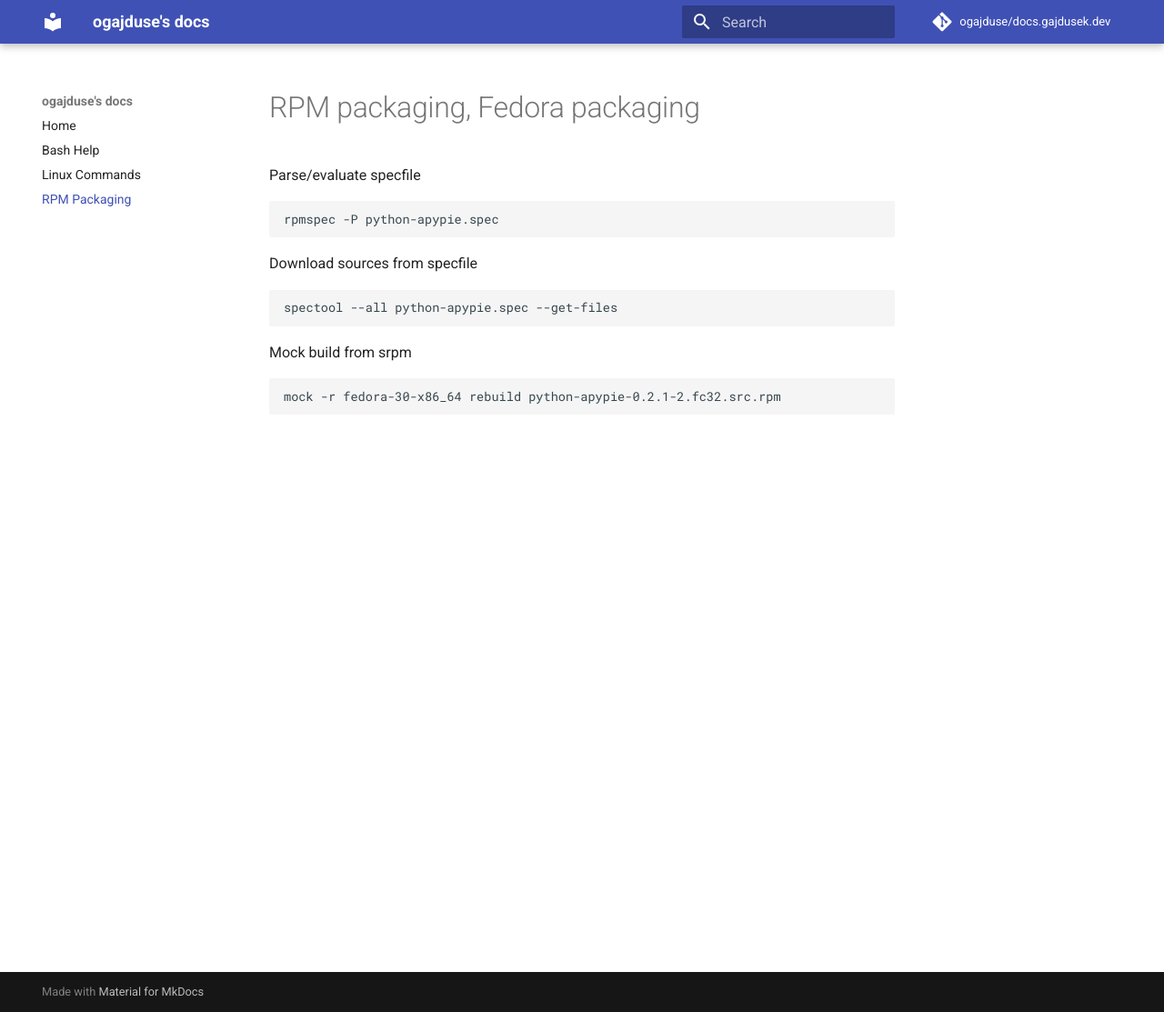
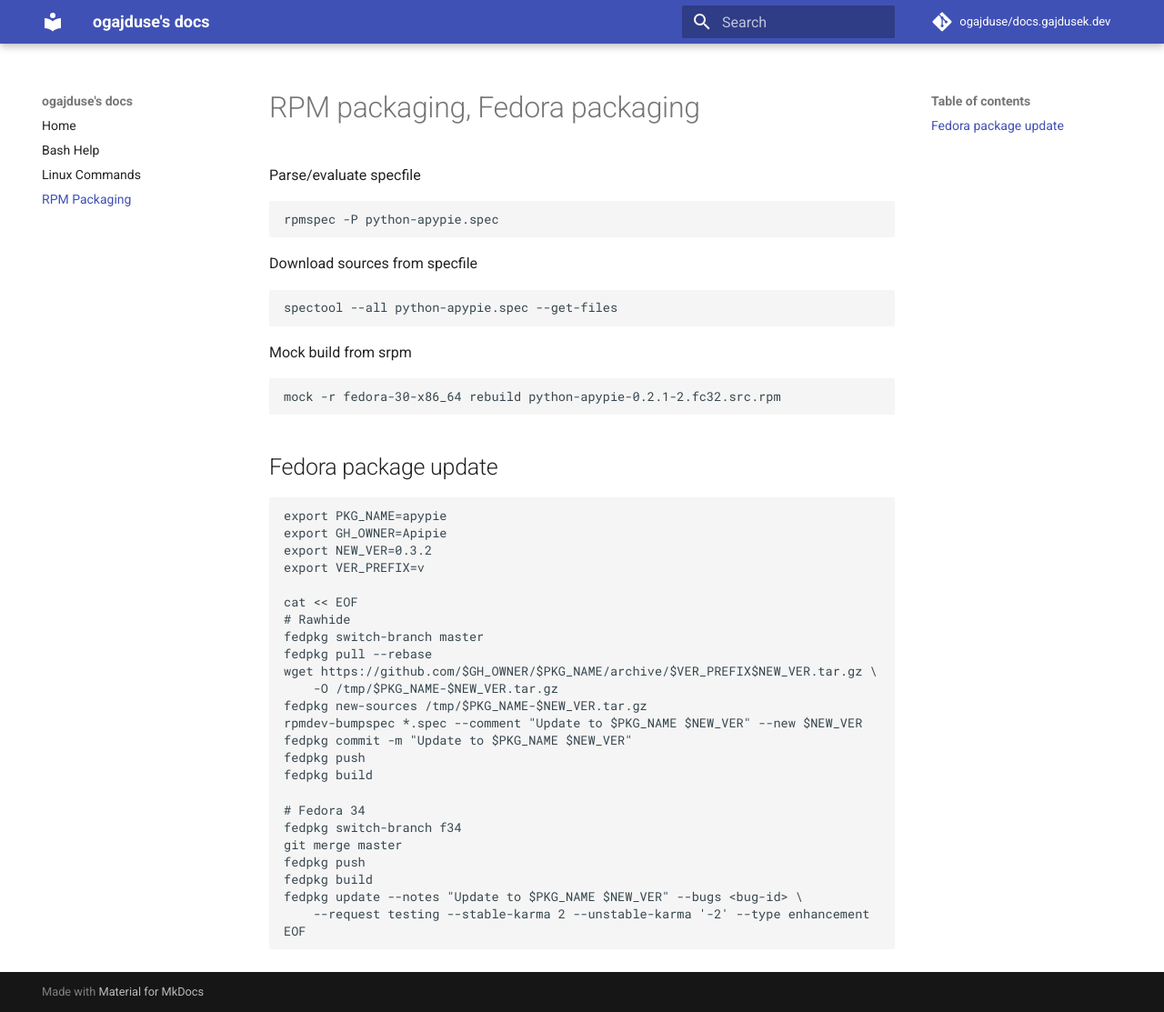
Before and after one commit to ogajduse/docs.gajdusek.dev, an MkDocs documentation site: the page built from docs/rpm-packaging.md, in a window 1280 px wide and 1113 px high. Shown: the whole window at 91% size. Built offline with MkDocs 1.6.1 and Material for MkDocs 9.7.7, drawn with Linux system fonts in a browser that asks for light colours; comment, search, counter and statistics services are not loaded.

Commit message:
Add commands needed for fedora package update

````diff
--- a/docs/rpm-packaging.md
+++ b/docs/rpm-packaging.md
@@ -17,3 +17,33 @@ Mock build from srpm
 ```sh
 mock -r fedora-30-x86_64 rebuild python-apypie-0.2.1-2.fc32.src.rpm
 ```
+
+## Fedora package update
+
+```sh
+export PKG_NAME=apypie
+export GH_OWNER=Apipie
+export NEW_VER=0.3.2
+export VER_PREFIX=v
+
+cat << EOF
+# Rawhide
+fedpkg switch-branch master
+fedpkg pull --rebase
+wget https://github.com/$GH_OWNER/$PKG_NAME/archive/$VER_PREFIX$NEW_VER.tar.gz \
+    -O /tmp/$PKG_NAME-$NEW_VER.tar.gz
+fedpkg new-sources /tmp/$PKG_NAME-$NEW_VER.tar.gz
+rpmdev-bumpspec *.spec --comment "Update to $PKG_NAME $NEW_VER" --new $NEW_VER
+fedpkg commit -m "Update to $PKG_NAME $NEW_VER"
+fedpkg push
+fedpkg build
+
+# Fedora 34
+fedpkg switch-branch f34
+git merge master
+fedpkg push
+fedpkg build
+fedpkg update --notes "Update to $PKG_NAME $NEW_VER" --bugs <bug-id> \
+    --request testing --stable-karma 2 --unstable-karma '-2' --type enhancement
+EOF
+```
````
